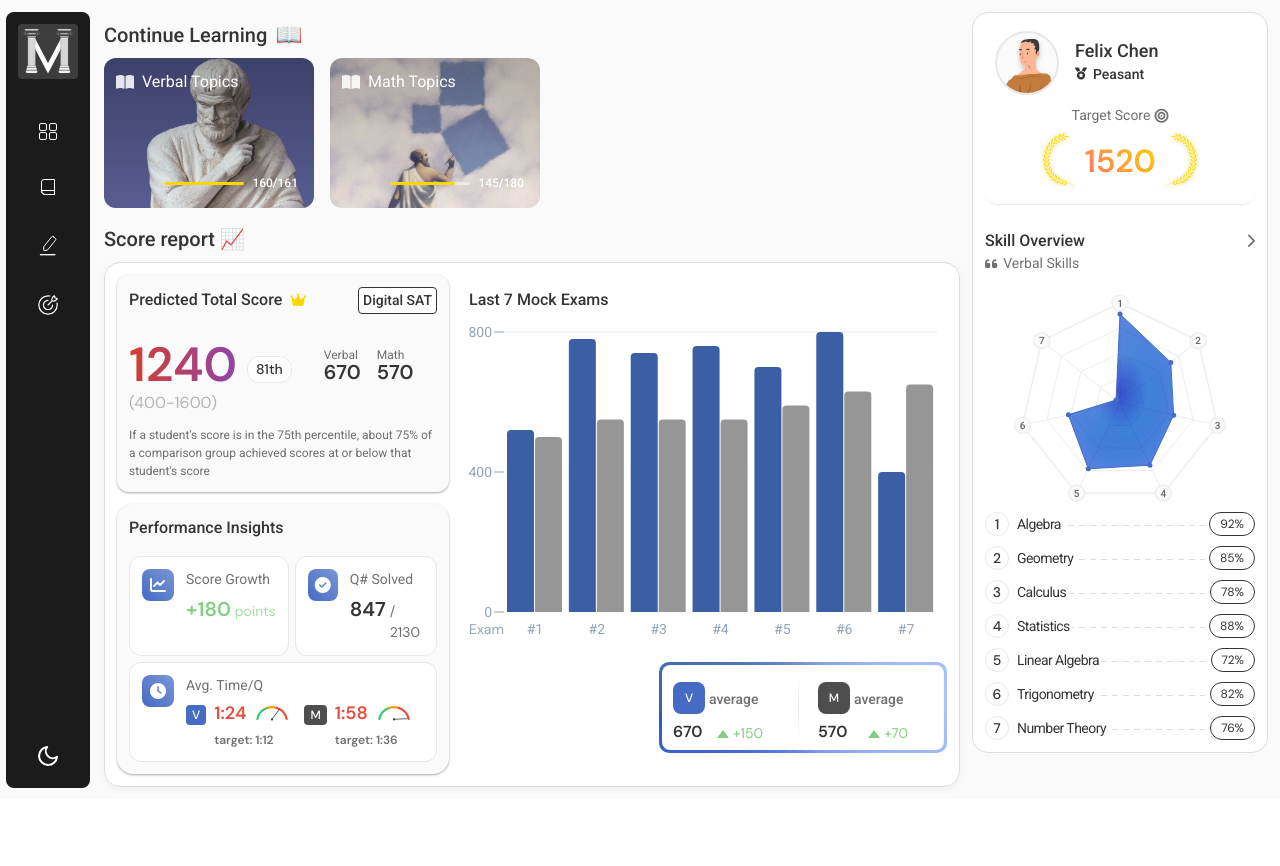
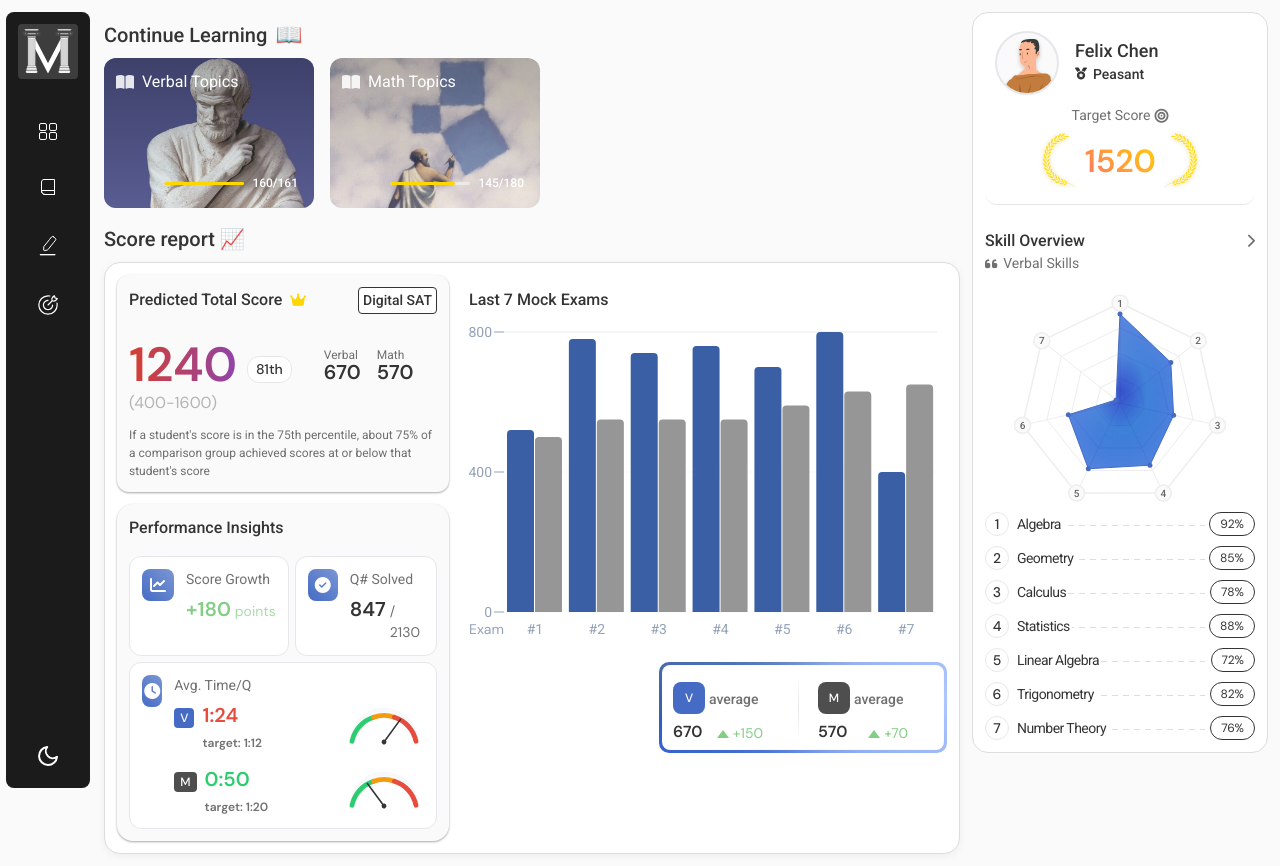
Before and after one commit to Orujhimaru/max_odyssey, a React (Vite) app: page / in a window 1280 px wide. Before the commit the page ends 800 px from the top, so only its background shows below. Built offline with nearby package versions, Linux system fonts and the light colour scheme; a web font is replaced by a local one.

Commit message:
design: fixed spedometer

```diff
--- a/src/components/PerformanceInsights/PerformanceInsights.css
+++ b/src/components/PerformanceInsights/PerformanceInsights.css
@@ -49,19 +49,28 @@
   align-items: flex-start;
   gap: 8px;
   /* flex-direction: column; */
+  width: 100%;
 }
 
 .time-details {
   display: flex;
-  flex-direction: column;
-  gap: 4px;
+  align-items: center;
+  gap: 16px;
+  width: 100%;
 }
 
 .time-value {
   display: flex;
+  gap: 12px;
   align-items: center;
-  gap: 6px;
-  font-size: 18px;
+  width: 100%;
+  justify-content: space-between;
+}
+
+.time-text-group {
+  display: flex;
+  flex-direction: column;
+  gap: 4px;
 }
 
 .time-value.fast {
@@ -77,15 +86,14 @@
 }
 
 .speed-indicator {
-  display: flex;
-  align-items: center;
+  width: 80px;
+  height: 50px;
+  margin-left: 8px;
 }
 
 .speedometer-icon {
-  width: 40px;
-  height: 22px;
-  overflow: visible;
-  transform: translateY(-2px);
+  width: 100%;
+  height: 100%;
 }
 
 .speedometer-bg {
@@ -124,8 +132,8 @@
 
 .target-time {
   font-size: 12px;
+  color: var(--text-primary);
   opacity: 0.7;
-  color: var(--text-primary);
 }
 
 .subject-label {
--- a/src/components/PerformanceInsights/PerformanceInsights.jsx
+++ b/src/components/PerformanceInsights/PerformanceInsights.jsx
@@ -9,8 +9,8 @@ const PerformanceInsights = () => {
       actual: 84, // 1.4 minutes in seconds
     },
     math: {
-      target: 96, // 1.6 minutes in seconds
-      actual: 118, // 1.8 minutes in seconds
+      target: 80, // 1.6 minutes in seconds
+      actual: 50, // 1.8 minutes in seconds
     },
   };
 
@@ -73,13 +73,15 @@ const PerformanceInsights = () => {
                       timeData.verbal.target
                     )}`}
                   >
-                    {formatTime(timeData.verbal.actual)}
+                    <div className="time-text-group">
+                      <span>{formatTime(timeData.verbal.actual)}</span>
+                      <div className="target-time">
+                        target: {formatTime(timeData.verbal.target)}
+                      </div>
+                    </div>
                     <div className="speed-indicator">
                       <SpeedometerIcon ratio={timeData.verbal.actual} />
                     </div>
-                  </div>
-                  <div className="target-time">
-                    target: {formatTime(timeData.verbal.target)}
                   </div>
                 </div>
               </div>
@@ -92,13 +94,15 @@ const PerformanceInsights = () => {
                       timeData.math.target
                     )}`}
                   >
-                    {formatTime(timeData.math.actual)}
+                    <div className="time-text-group">
+                      <span>{formatTime(timeData.math.actual)}</span>
+                      <div className="target-time">
+                        target: {formatTime(timeData.math.target)}
+                      </div>
+                    </div>
                     <div className="speed-indicator">
                       <SpeedometerIcon ratio={timeData.math.actual} />
                     </div>
-                  </div>
-                  <div className="target-time">
-                    target: {formatTime(timeData.math.target)}
                   </div>
                 </div>
               </div>
--- a/src/components/SpeedometerIcon/SpeedometerIcon.jsx
+++ b/src/components/SpeedometerIcon/SpeedometerIcon.jsx
@@ -6,11 +6,26 @@ const SpeedometerIcon = React.memo(({ ratio }) => {
   const prevRatio = React.useRef(ratio);
 
   React.useEffect(() => {
-    // Calculate target angle
+    // Calculate target angle based on ratio to target time
     const actualTime = ratio;
-    const MAX_TIME = 120;
-    const normalizedTime = Math.min(actualTime, MAX_TIME);
-    const targetAngle = -180 + (normalizedTime / MAX_TIME) * 180;
+    const TARGET_TIME = 80; // Reference target time
+    const normalizedRatio = actualTime / TARGET_TIME; // 1.0 means on target
+
+    // Map the ratio to an angle:
+    // ratio < 0.7 (fast) -> green section (-180 to -120)
+    // ratio 0.7-1.0 (good) -> yellow section (-120 to -60)
+    // ratio > 1.0 (slow) -> red section (-60 to 0)
+    let targetAngle;
+    if (normalizedRatio <= 0.7) {
+      // Fast - green section
+      targetAngle = -180 + (normalizedRatio / 0.7) * 60;
+    } else if (normalizedRatio <= 1.0) {
+      // On target - yellow section
+      targetAngle = -120 + ((normalizedRatio - 0.7) / 0.3) * 60;
+    } else {
+      // Slow - red section
+      targetAngle = -60 + Math.min((normalizedRatio - 1.0) / 0.5, 1) * 60;
+    }
 
     // Only animate if this is not the first render and ratio has changed
     if (firstRender.current) {
```
